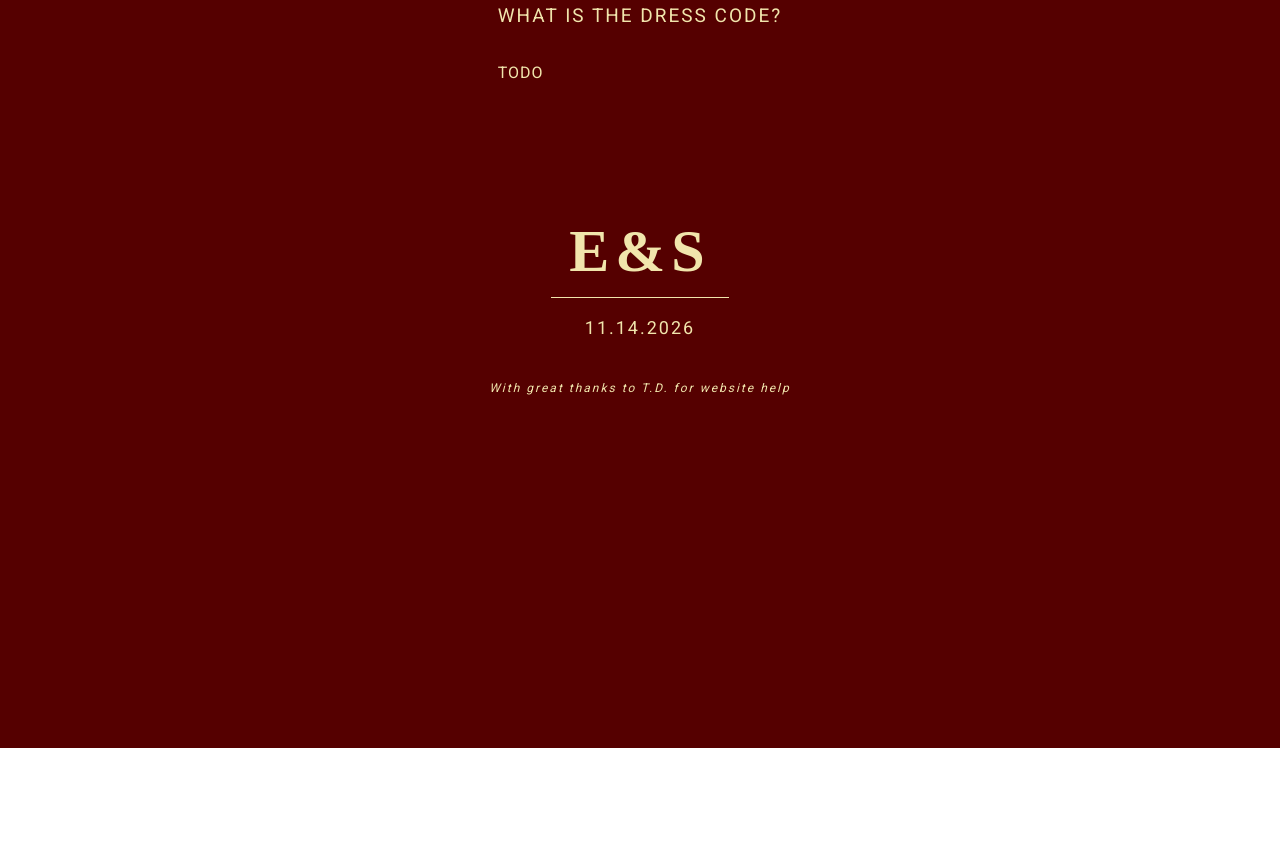
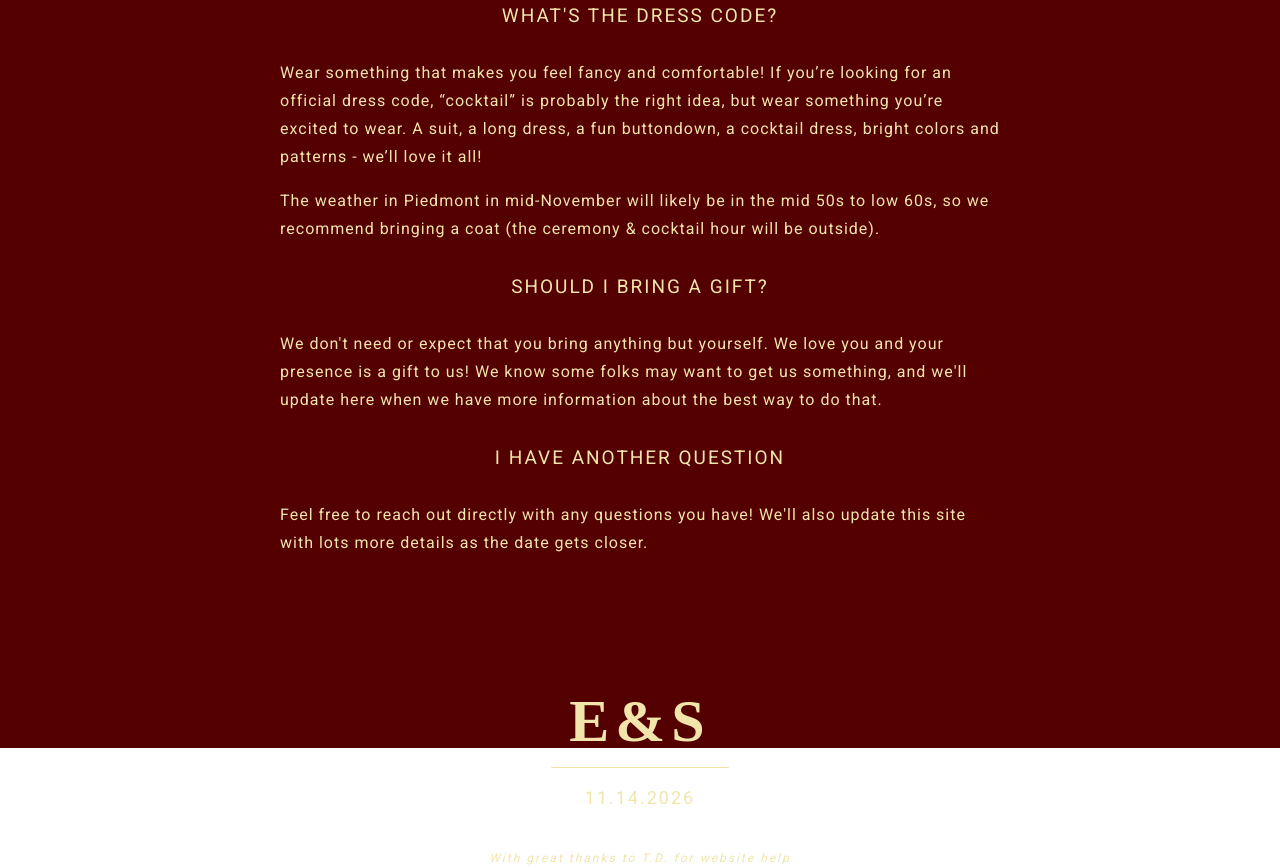
Before and after one commit to shulijones/wedding, a Jekyll site: the page built from q-a.md, in a window 1280 px wide. Shown: the part 272-1140 px from the top of the page. Built offline with Jekyll 4.4.1, drawn with Linux system fonts in a browser that asks for light colours; some web fonts are replaced.

Commit message:
Lots of wording improvements

```diff
--- a/q-a.md
+++ b/q-a.md
@@ -4,7 +4,14 @@ layout: main
 <div>
 <link rel="stylesheet" type="text/css" href="./assets/css/main.css"/>
     <div>
-        <h4 class="section-header">What is the dress code?</h4>
-        <div class="section-item">TODO</div>
+        <h4 class="section-header">What's the dress code?</h4>
+        <div class="section-item"><p>Wear something that makes you feel fancy and comfortable! If you’re looking for an official dress code, “cocktail” is probably the right idea, but wear something you’re excited to wear. A suit, a long dress, a fun buttondown, a cocktail dress, bright colors and patterns - we’ll love it all!</p>
+
+        <p>The weather in Piedmont in mid-November will likely be in the mid 50s to low 60s, so we recommend bringing a coat (the ceremony & cocktail hour will be outside).</p>
+</div>
+        <h4 class="section-header">Should I bring a gift?</h4>
+        <div class="section-item">We don't need or expect that you bring anything but yourself. We love you and your presence is a gift to us! We know some folks may want to get us something, and we'll update here when we have more information about the best way to do that.</div>
+        <h4 class="section-header">I have another question</h4>
+        <div class="section-item">Feel free to reach out directly with any questions you have! We'll also update this site with lots more details as the date gets closer.</div>
     </div>
 </div>
```
Also changed, not shown: photos.md (+39 -2 lines), schedule.md (+5 -4 lines), travel.md (+5 -2 lines).
